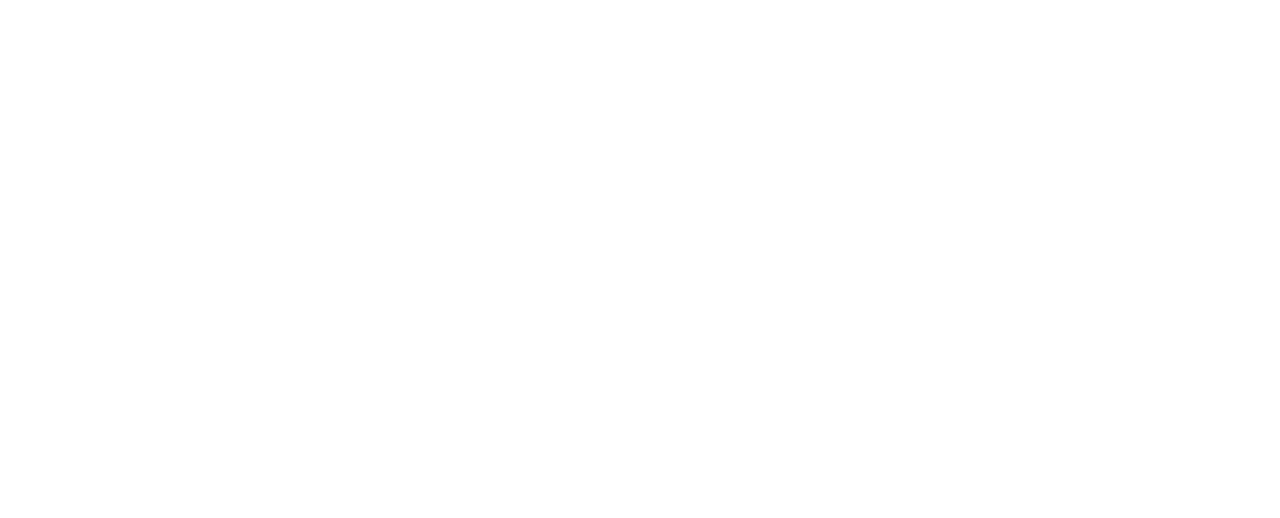
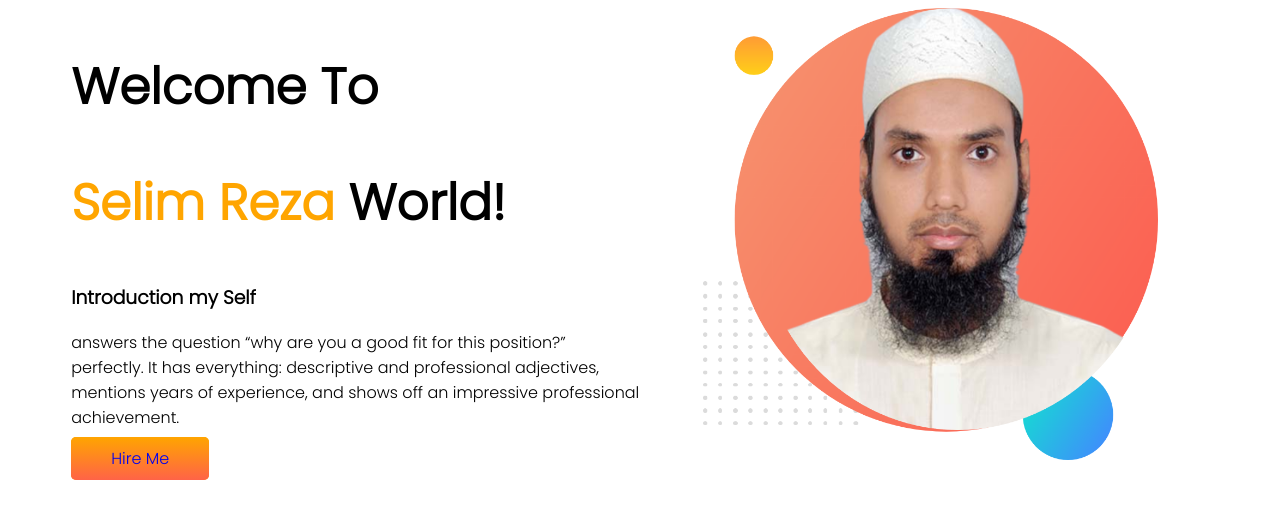
Before and after one commit to rselimp/developer-portfolio, a plain HTML site: page index.html in a window 1280 px wide. Drawn offline with Linux system fonts and the light colour scheme.

Commit message:
half added

```diff
--- a/index.html
+++ b/index.html
@@ -5,9 +5,26 @@
     <meta http-equiv="X-UA-Compatible" content="IE=edge">
     <meta name="viewport" content="width=device-width, initial-scale=1.0">
     <title>Selim Portfolio</title>
+    <link rel="preconnect" href="https://fonts.googleapis.com">
+<link rel="preconnect" href="https://fonts.gstatic.com" crossorigin>
+<link href="https://fonts.googleapis.com/css2?family=Poppins:wght@300&display=swap" rel="stylesheet">
+
     <link rel="stylesheet" href="style.css">
 </head>
 <body>
+    <section>
+        <div class="half-width">
+        <h1>Welcome To</h1>
+        <h1><span class="orange-color">Selim Reza</span> World!</h1>
+        <h3>Introduction my Self</h3>
+        <p>answers the question “why are you a good fit for this position?” perfectly. It has everything: descriptive and professional adjectives, mentions years of experience, and shows off an impressive professional achievement. </p>
+        <a class="link-button" target="_blank" href="https://w3schools.com" >Hire Me</a>
+
+        </div>
+        <div class="half-width">
+            <img src="images/my-bg.png" alt="">
+        </div>
+    </section>
 
 </body>
 </html>
--- a/style.css
+++ b/style.css
@@ -0,0 +1,27 @@
+body{
+    font-family: 'Poppins', sans-serif;
+}
+h1{
+    font-size: 50px;
+
+}
+.orange-color{
+    color:orange;
+}
+section{
+    display: flex;
+}
+.half-width{
+    width: 50%;
+    padding-left: 5%;
+}
+.half-width img{
+    width: 80%;
+}
+.link-button{
+    text-decoration: none;
+    background-image: linear-gradient(orange,tomato );
+    background-color: orange;
+    padding: 10px 40px;
+    border-radius: 5px;
+}
```
Also changed, not shown: images/dream-bg.png (added), images/exp-bg.png (added), images/jhankar.png (added), images/jhankar2.png (added), images/my-bg.png (added), images/my-bg2.png (added), images/top-banner.png (added).
